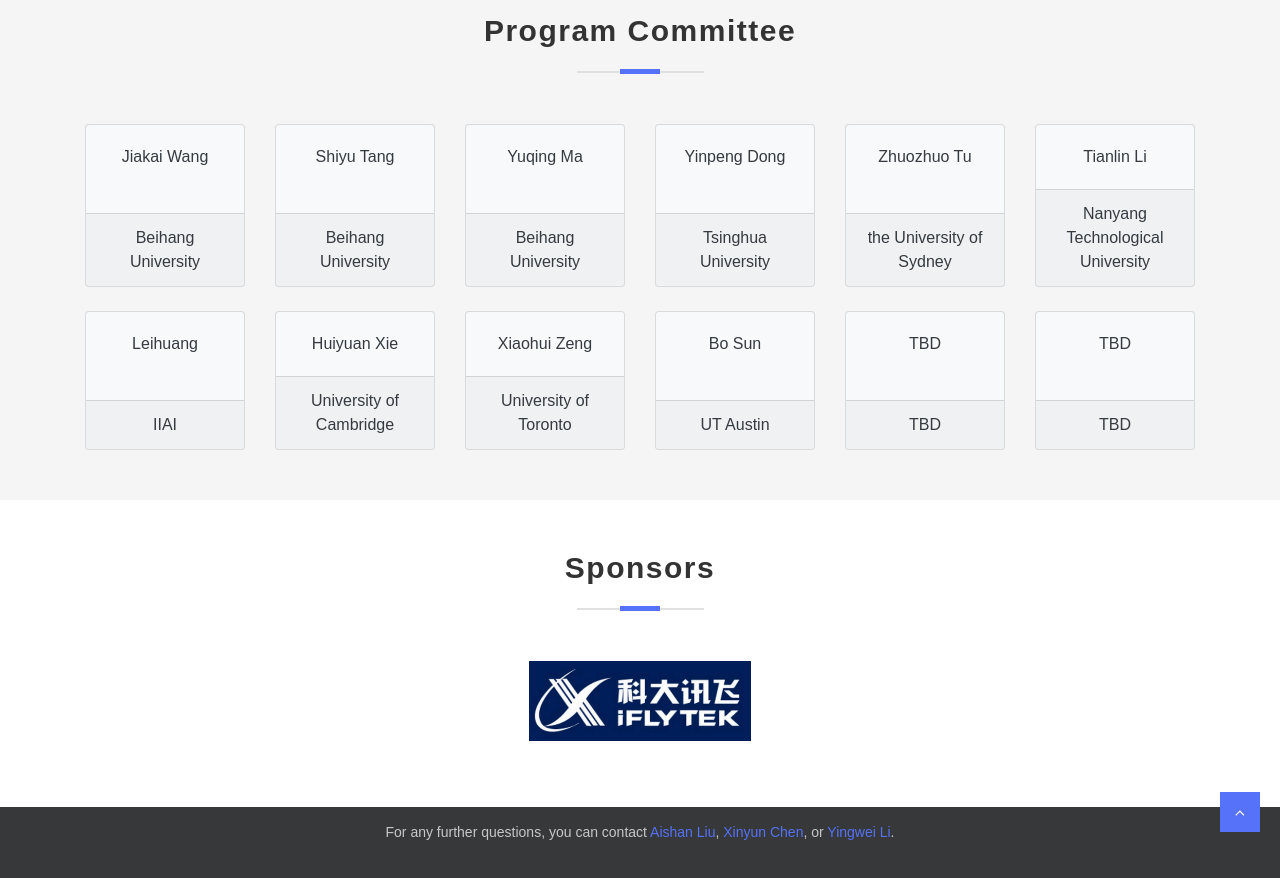
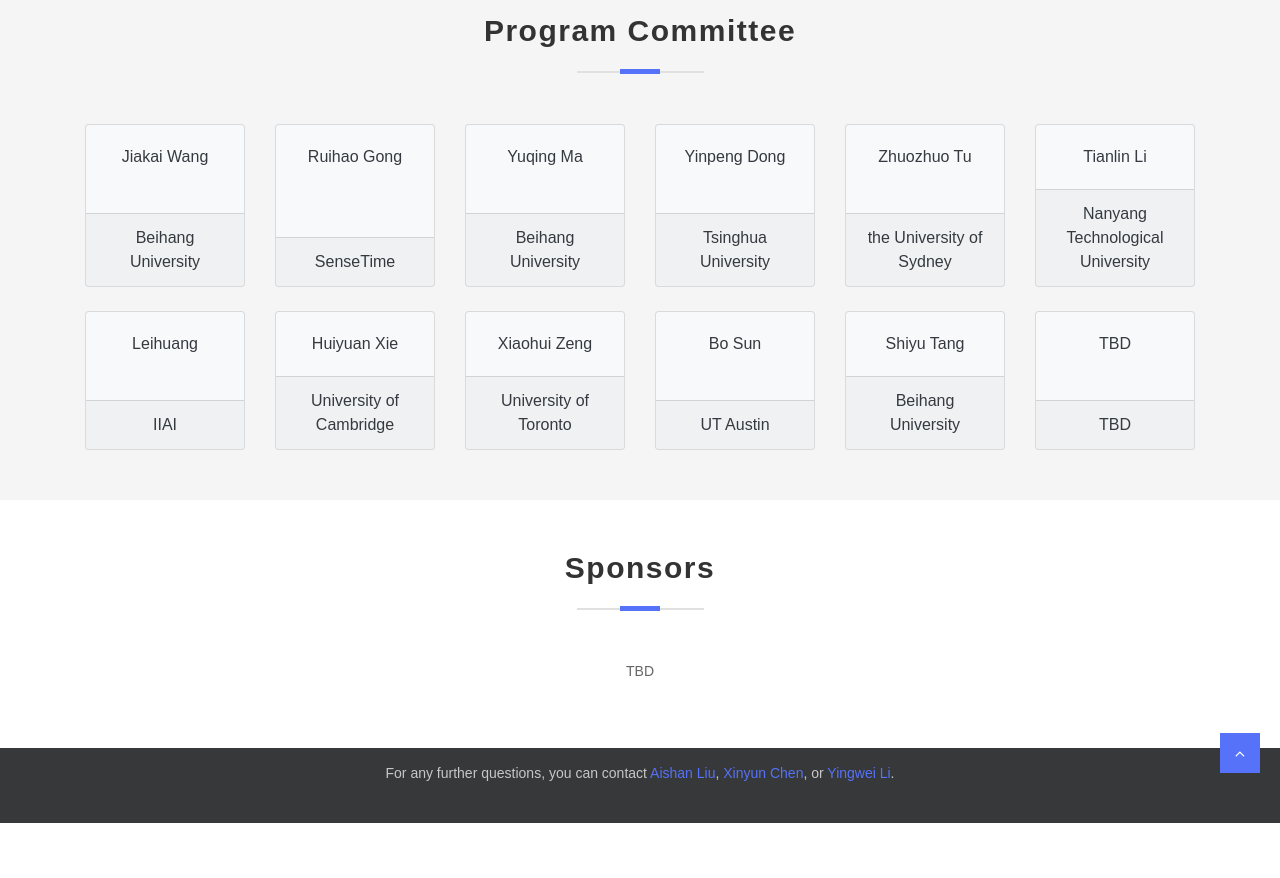
Before and after one commit to advm-workshop-2021/advm-workshop-2021.github.io, a plain HTML site: page index.html in a window 1280 px wide. Shown: the part 3680-4558 px from the top of the page. After the commit the page ends 4503 px from the top, so only its background shows below. Drawn offline with nearby package versions, Linux system fonts and the light colour scheme; a web font is replaced by a local one.

Commit message:
Update index.html

```diff
--- a/index.html
+++ b/index.html
@@ -546,8 +546,8 @@ Topics include but not limited to:<br>
               </div>
 
               <div class="card bg-light text-dark">
-                <div class="text-center card-body">Shiyu Tang</div>
-                <div class="text-center card-footer ">Beihang University</div>
+                <div class="text-center card-body">Ruihao Gong</div>
+                <div class="text-center card-footer ">SenseTime</div>
               </div>
 
               <div class="card bg-light text-dark">
@@ -593,8 +593,8 @@ Topics include but not limited to:<br>
               </div>
 
               <div class="card bg-light text-dark">
-                <div class="text-center card-body">TBD</div>
-                <div class="text-center card-footer ">TBD</div>
+                <div class="text-center card-body">Shiyu Tang</div>
+                <div class="text-center card-footer ">Beihang University</div>
               </div>
 
               <div class="card bg-light text-dark">
@@ -620,8 +620,8 @@ Topics include but not limited to:<br>
                 <h2>Sponsors</h2>
               </div>
               <p align="center">
-
-                  <img src="./res/xunfei.png" width="20%">
+                  TBD
+                  <!--<img src="./res/xunfei.png" width="20%">-->
                   <!--<img src="./res/baidu.png" width="15%">
                   <img src="./res/google.jpeg" width="15%">
                   <img src="./res/light.svg" width="15%">-->
```
